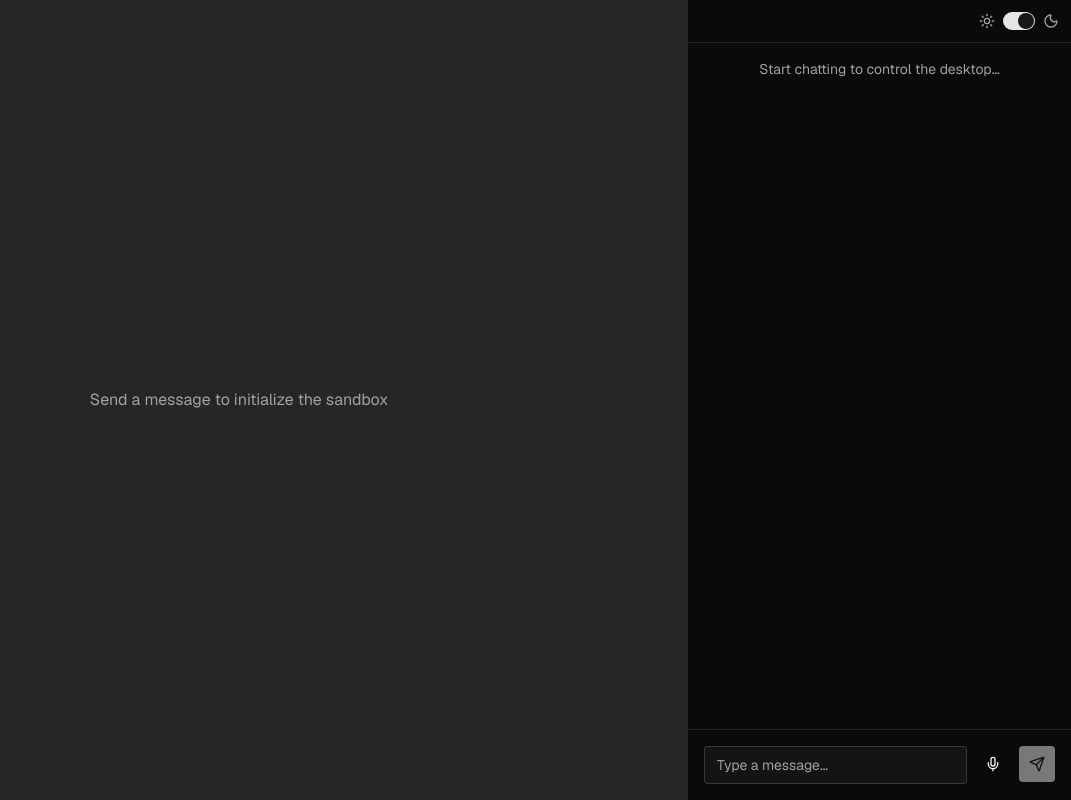
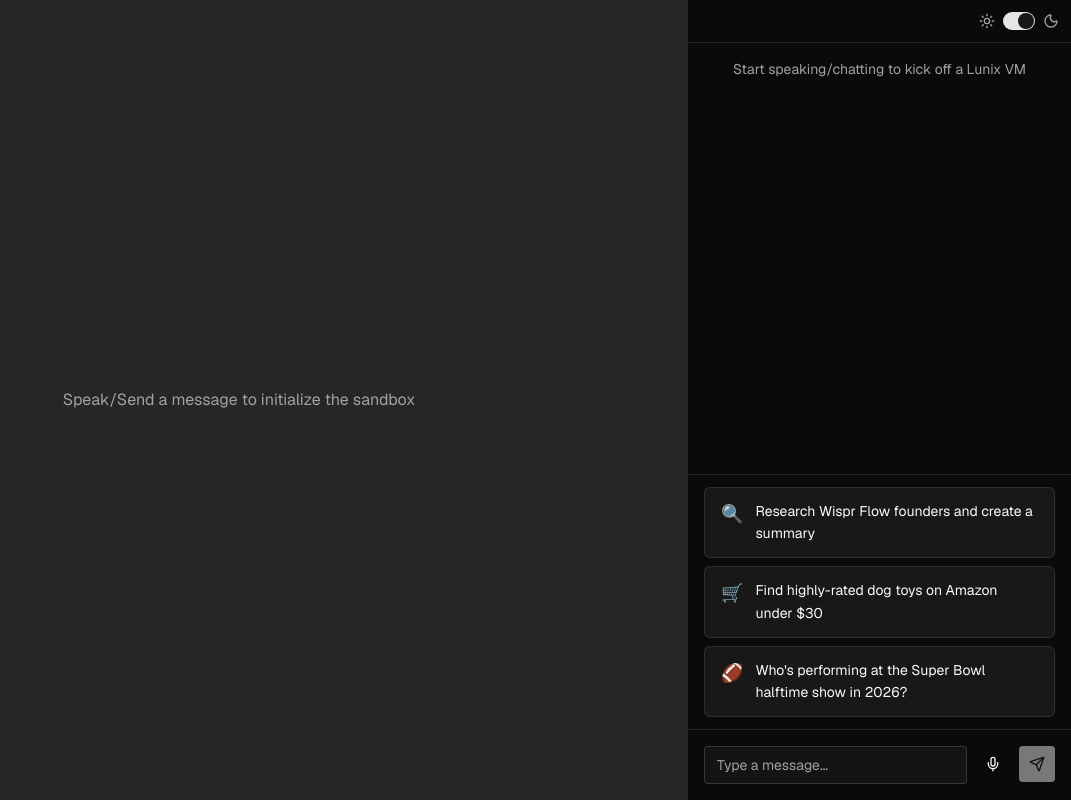
Before and after one commit to arvindrk/computer-use-agent, a Next.js app: page / in a window 1280 px wide. Shown: the whole page, without its empty margins (209-1280 px from the left). Built offline with nearby package versions, Linux system fonts and the light colour scheme.

Commit message:
Add nuggets for better UX

```diff
--- a/src/app/page.tsx
+++ b/src/app/page.tsx
@@ -22,7 +22,7 @@
       <main className="flex h-[50vh] w-full flex-col items-center justify-center bg-secondary md:h-full md:w-[70%]">
         {!streamUrl ? (
           <div className="flex items-center justify-center text-muted-foreground">
-            Send a message to initialize the sandbox
+            Speak/Send a message to initialize the sandbox
           </div>
         ) : (
           <iframe
--- a/src/components/ChatPanel.tsx
+++ b/src/components/ChatPanel.tsx
@@ -15,6 +15,26 @@
   error: string | null;
   onSendMessage: (content: string) => Promise<void>;
 }
+
+interface SuggestionChip {
+  icon: string;
+  query: string;
+}
+
+const SUGGESTIONS: SuggestionChip[] = [
+  {
+    icon: "🔍",
+    query: "Research Wispr Flow founders and create a summary"
+  },
+  {
+    icon: "🛒",
+    query: "Find highly-rated dog toys on Amazon under $30"
+  },
+  {
+    icon: "🏈",
+    query: "Who's performing at the Super Bowl halftime show in 2026?"
+  }
+];
 
 export function ChatPanel({
   messages,
@@ -72,6 +92,10 @@
     }
   };
 
+  const handleChipClick = async (query: string) => {
+    await onSendMessage(query);
+  };
+
   return (
     <aside className="flex h-[50vh] w-full flex-col border-t border-border bg-background md:h-screen md:w-[30%] md:border-l md:border-t-0">
       <div className="flex items-center justify-end border-b border-border p-3">
@@ -87,7 +111,7 @@
         >
           {messages.length === 0 ? (
             <div className="flex h-full items-center justify-center text-center text-sm text-muted-foreground">
-              Start chatting to control the desktop…
+              Start speaking/chatting to kick off a Lunix VM
             </div>
           ) : (
             <>
@@ -104,6 +128,24 @@
           <div ref={scrollRef} />
         </div>
       </div>
+
+      {messages.length === 0 && (
+        <div className="border-t border-border px-4 py-3">
+          <div className="flex flex-col gap-2">
+            {SUGGESTIONS.map((chip) => (
+              <button
+                key={chip.query}
+                onClick={() => handleChipClick(chip.query)}
+                disabled={isLoading}
+                className="flex items-start rounded-lg border border-border bg-muted/50 px-4 py-3 text-sm text-left hover:bg-muted hover:scale-[1.02] transition-all whitespace-normal"
+              >
+                <span className="mr-3 text-lg flex-shrink-0">{chip.icon}</span>
+                <span className="leading-relaxed">{chip.query}</span>
+              </button>
+            ))}
+          </div>
+        </div>
+      )}
 
       <div className="border-t border-border p-4">
         <div className="flex gap-2">
```
